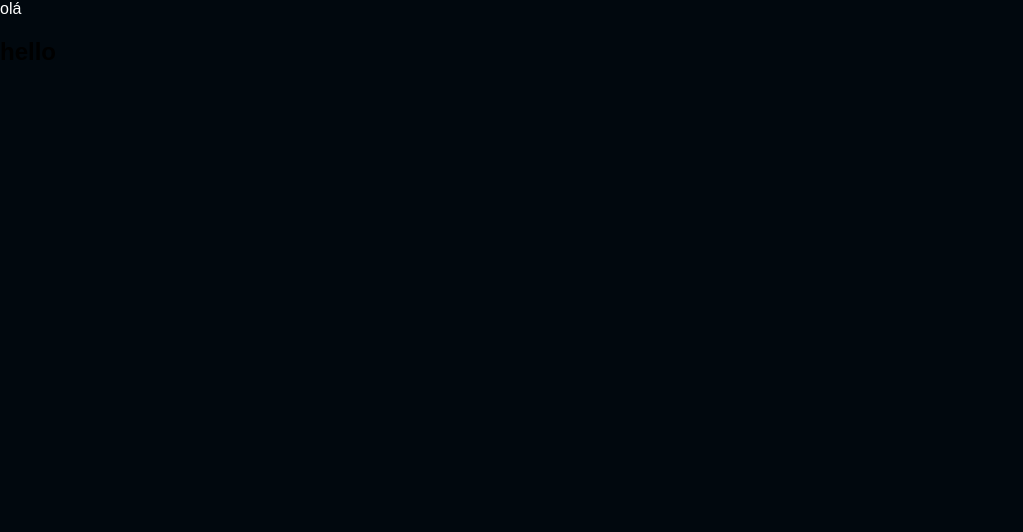
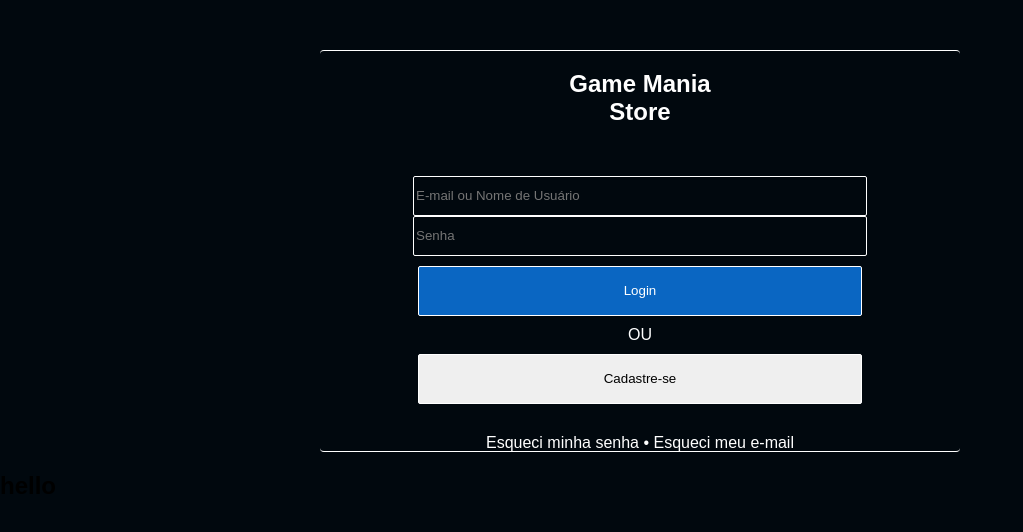
Before and after one commit to thiagosnx/game-mania-senai, a plain HTML site: page login.html in a window 1280 px wide. Shown: the whole page, without its empty margins (0-1023 px from the left). Drawn offline with Linux system fonts and the light colour scheme.

Commit message:
loginpage

```diff
--- a/login.html
+++ b/login.html
@@ -8,7 +8,20 @@
 </head>
 <body>
     <div class="main-container">
-        olá
+        <div class="login-container">
+            <div class="login-form">
+                <h2>Game Mania <br>
+                    Store</h2>
+            <form>
+                <input type="email" placeholder="E-mail ou Nome de Usuário">
+                <input type="password" placeholder="Senha">
+                <button class="linkedin2">Login</button>
+                <label for="">OU</label>
+                <button>Cadastre-se</button>
+            </form>
+            <label style="cursor: pointer;" for="forgot">Esqueci minha senha &bull; Esqueci meu e-mail</label>
+            </div>
+        </div>
     </div>
     <h2>hello</h2>
 </body>
--- a/styles.css
+++ b/styles.css
@@ -189,3 +189,61 @@ hr{
 .linkedin:hover{
     color: #5197dd;
 }
+
+.login-container{
+    margin-top: 50px;
+    display: flex;
+    justify-content: center;
+}
+
+.login-form{
+    border-top: 1px solid #fff;
+    border-bottom: 1px solid #fff;
+    display: flex;
+    flex-direction: column;
+    border-radius: 4px;
+    width: 50vw;
+    height: 50vh;
+    justify-content: center;
+    align-items: center;
+    text-align: center;
+}
+
+.login-form form{
+    display: flex;
+    flex-direction: column;
+    width: 70%;
+    margin: 30px;
+    text-align: center;
+    align-items: center;
+}
+
+.login-form input{
+    width: 100%;
+    height: 36px;
+    background-color: #01080E;
+    color: #fff;
+    border: none;
+    border: 1px solid #fff;
+    border-radius: 2px;
+}
+
+.login-form button{
+    cursor: pointer;
+    margin-top: 10px;
+    height: 50px;
+    width: 99%;
+    border: none;
+    border: 1px solid #fff;
+    border-radius: 2px;
+}
+
+.linkedin2{
+    background-color: #0a66c2;
+    color: #fff;
+    margin-bottom: 10px;
+}
+.linkedin2:hover{
+    background-color: #3684d3;
+    color: #fff;
+}
```
Also changed, not shown: 404.html (added, +14 -0 lines).
